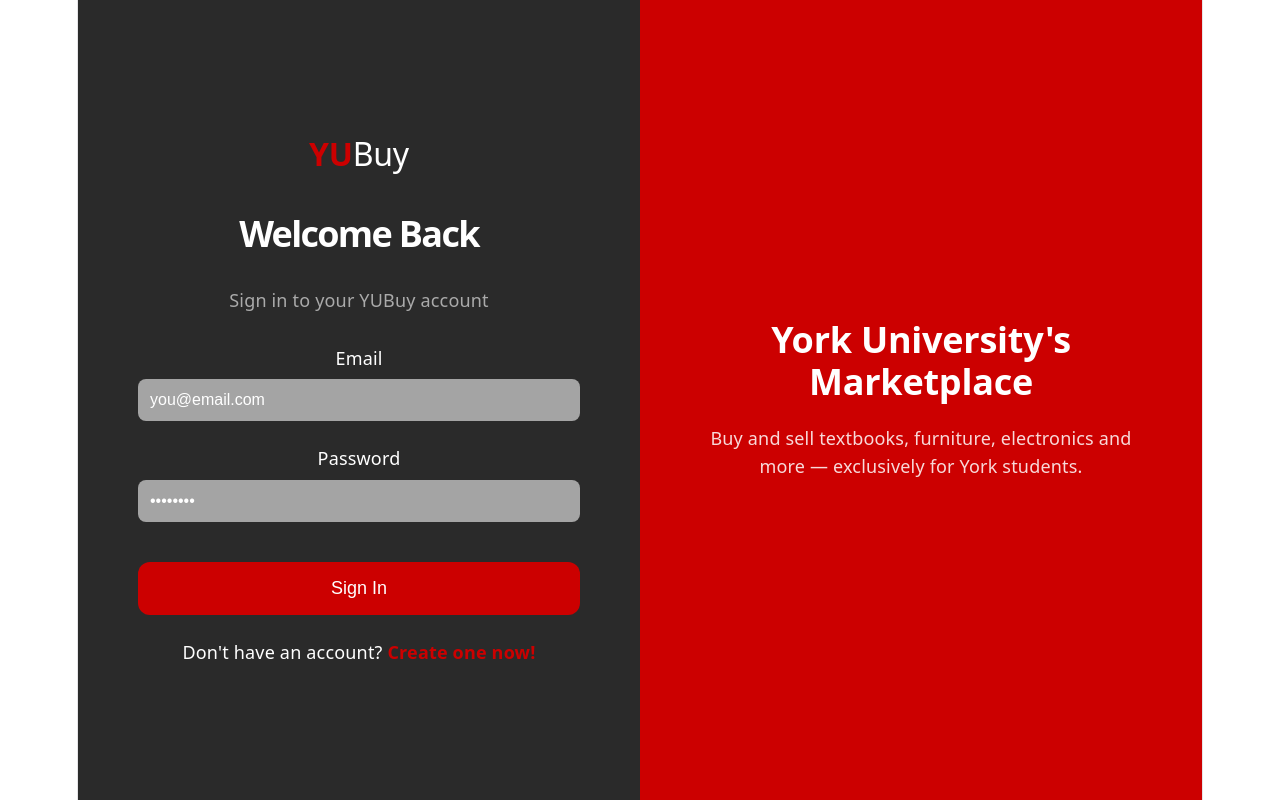
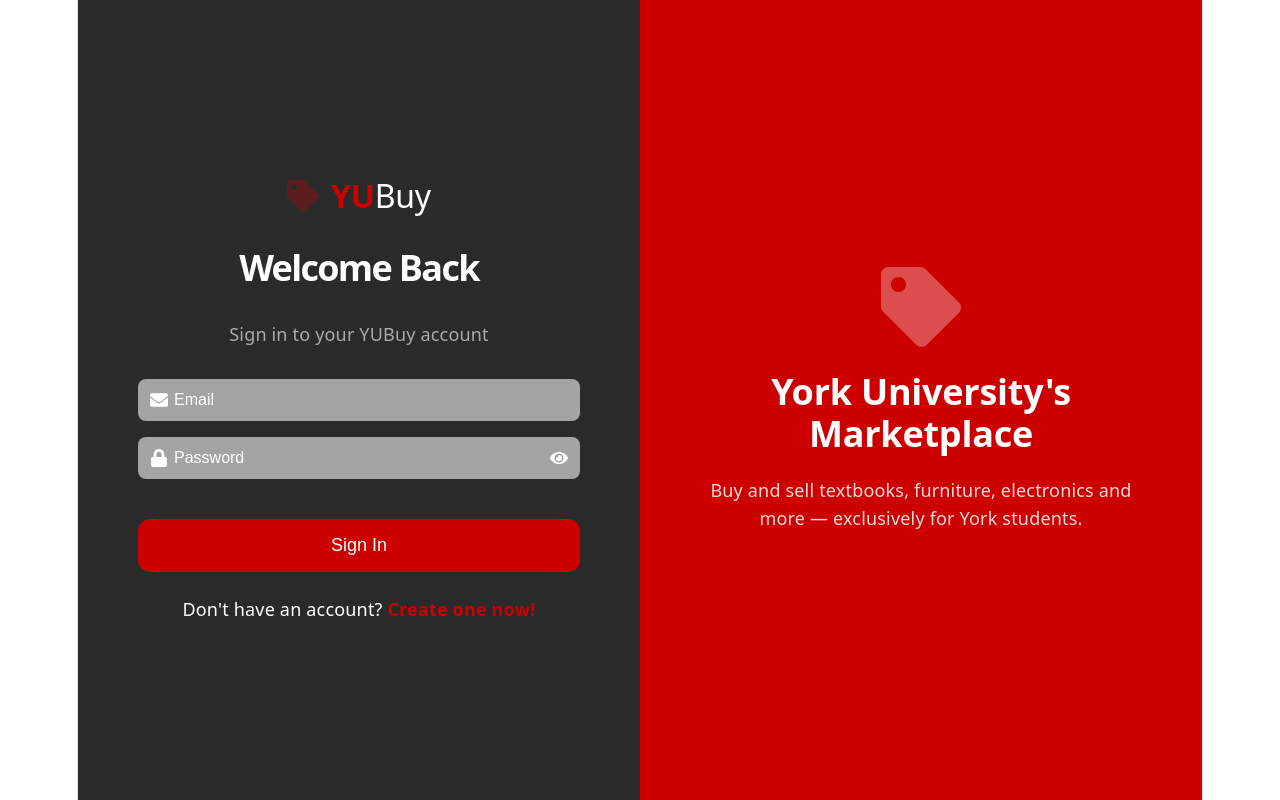
Before and after one commit to EdisonnTran/YUBuy, a React app in the folder frontend/: page /login in a window 1280 px wide. Built offline with nearby package versions, Linux system fonts and the light colour scheme; the HTML template or start-up script is replaced by a standard one.

Commit message:
login page UI with icons, required field errors etc added.

```diff
--- a/frontend/src/pages/Login.jsx
+++ b/frontend/src/pages/Login.jsx
@@ -1,42 +1,65 @@
 import { useState } from 'react'
 import { useNavigate } from 'react-router-dom'
+import { FaEnvelope, FaLock, FaEye, FaEyeSlash, FaTag } from 'react-icons/fa'
 
 export default function Login() {
   const [email, setEmail] = useState('')
   const [password, setPassword] = useState('')
+  const [showPassword, setShowPassword] = useState(false)
+  const [error, setError] = useState('')
   const navigate = useNavigate()
 
   const handleSignIn = () => {
+    if (!email || !password) {
+      setError('All fields are required')
+      return
+    }
+    setError('')
     console.log('Sign in clicked', { email, password })
     // will connect to backend later
-
   }
 
   return (
     <div style={{ display: 'flex', height: '100vh' }}>
 
+      {/* Left side for login fields */}
       <div style={{ flex: 1, backgroundColor: '#2a2a2a', padding: '60px', display: 'flex', flexDirection: 'column', justifyContent: 'center' }}>
-        <h2 style={{ color: '#CC0000', fontSize: '32px', fontWeight: 'bold', marginBottom: '8px' }}>YU<span style={{ color: 'white', fontWeight: '400' }}>Buy</span></h2>
+
+        <div style={{ display: 'flex', alignItems: 'center', gap: '12px', justifyContent: 'center' }}>
+          <FaTag style={{ fontSize: '32px', color: 'rgba(204,0,0,0.3)' }} />
+          <h2 style={{ color: '#CC0000', fontSize: '32px', fontWeight: 'bold', margin: '0' }}>YU<span style={{ color: 'white', fontWeight: '400' }}>Buy</span></h2>
+        </div>
+
         <h1 style={{ color: 'white', fontSize: '36px', fontWeight: 'bold', marginTop: '40px' }}>Welcome Back</h1>
         <p style={{ color: '#aaaaaa', fontSize: '18px', marginTop: '8px' }}>Sign in to your YUBuy account</p>
 
-        <label style={{ color: 'white', marginTop: '32px', marginBottom: '8px' }}>Email</label>
+        <div style={{ position: 'relative', marginTop: '32px' }}>
+          <FaEnvelope style={{ position: 'absolute', left: '12px', top: '50%', transform: 'translateY(-50%)', color: 'white' }} />
           <input
             type="email"
-          placeholder="you@email.com"
+            placeholder="Email"
             value={email}
             onChange={(e) => setEmail(e.target.value)}
-          style={{ padding: '12px', borderRadius: '8px', border: 'none', backgroundColor: '#a4a4a4', color: 'white', fontSize: '16px' }}
+            style={{ width: '100%', padding: '12px 12px 12px 36px', borderRadius: '8px', border: 'none', backgroundColor: '#a4a4a4', color: 'white', fontSize: '16px', boxSizing: 'border-box' }}
           />
+        </div>
 
-        <label style={{ color: 'white', marginTop: '24px', marginBottom: '8px' }}>Password</label>
+        <div style={{ position: 'relative', marginTop: '16px' }}>
+          <FaLock style={{ position: 'absolute', left: '12px', top: '50%', transform: 'translateY(-50%)', color: 'white' }} />
           <input
-          type="password"
-          placeholder="••••••••"
+            type={showPassword ? 'text' : 'password'}
+            placeholder="Password"
             value={password}
             onChange={(e) => setPassword(e.target.value)}
-          style={{ padding: '12px', borderRadius: '8px', border: 'none', backgroundColor: '#a4a4a4', color: 'white', fontSize: '16px' }}
+            style={{ width: '100%', padding: '12px 36px 12px 36px', borderRadius: '8px', border: 'none', backgroundColor: '#a4a4a4', color: 'white', fontSize: '16px', boxSizing: 'border-box' }}
           />
+          {showPassword
+            ? <FaEyeSlash onClick={() => setShowPassword(false)} style={{ position: 'absolute', right: '12px', top: '50%', transform: 'translateY(-50%)', color: 'white', cursor: 'pointer' }} />
+            : <FaEye onClick={() => setShowPassword(true)} style={{ position: 'absolute', right: '12px', top: '50%', transform: 'translateY(-50%)', color: 'white', cursor: 'pointer' }} />
+          }
+        </div>
+
+        {error && <p style={{ color: '#ff4444', fontSize: '13px', marginTop: '8px' }}>{error}</p>}
 
         <button
           onClick={handleSignIn}
@@ -53,7 +76,9 @@
         </p>
       </div>
 
+      {/* Right side, YUBuy branding*/}
       <div style={{ flex: 1, backgroundColor: '#CC0000', display: 'flex', flexDirection: 'column', alignItems: 'center', justifyContent: 'center', padding: '60px', textAlign: 'center' }}>
+        <FaTag style={{ fontSize: '80px', color: 'rgba(255,255,255,0.3)', marginBottom: '24px' }} />
         <h2 style={{ color: 'white', fontSize: '36px', fontWeight: 'bold', marginBottom: '20px' }}>York University's Marketplace</h2>
         <p style={{ color: 'rgba(255,255,255,0.85)', fontSize: '18px', lineHeight: '1.6' }}>Buy and sell textbooks, furniture, electronics and more — exclusively for York students.</p>
       </div>
```
Lines whose indentation alone changed are shown as unchanged.
